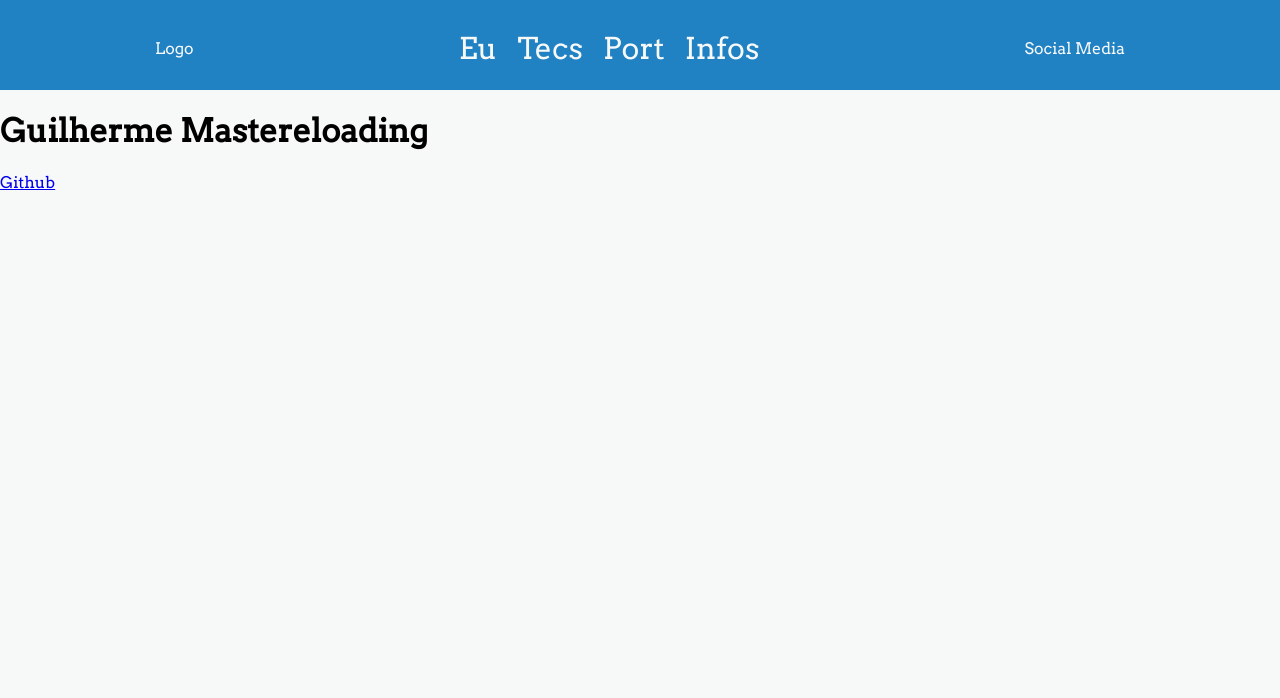
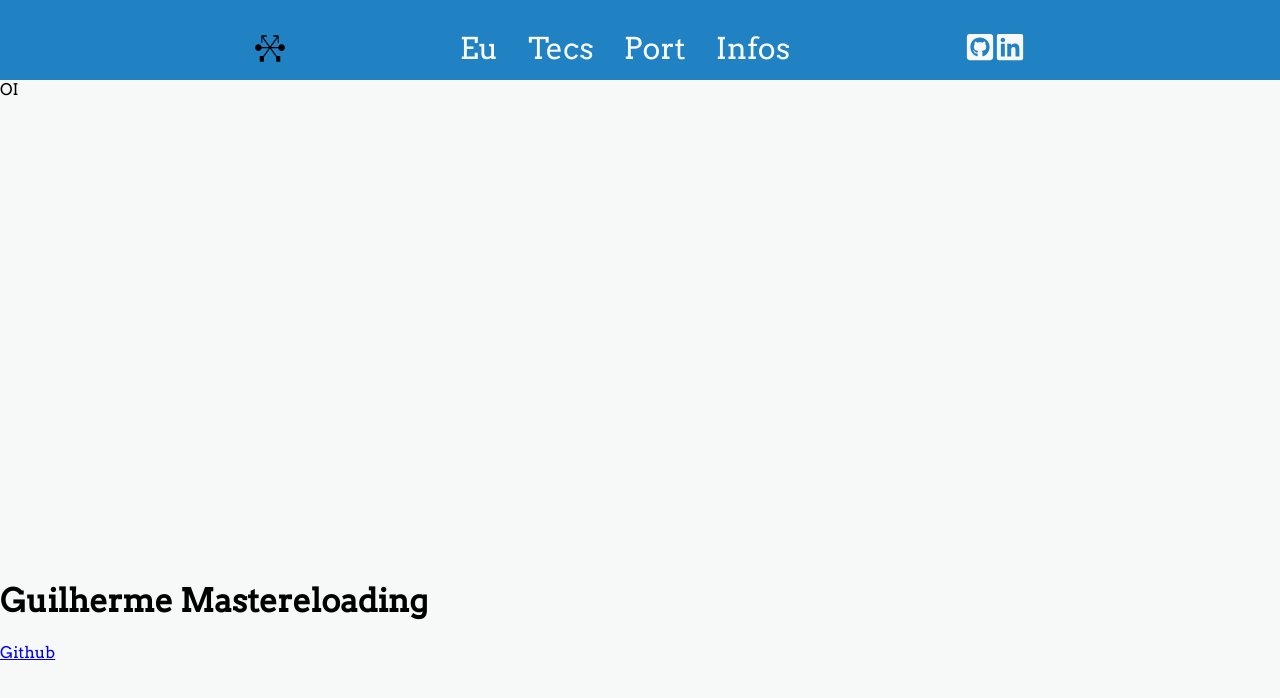
Before and after one commit to Mastereloading/guilherme-mastereloading, a React (Vite) app: page / in a window 1280 px wide. Shown: the top 698 px of the page. Built offline with nearby package versions, Linux system fonts and the light colour scheme.

Commit message:
Defined styles and fixed bugs

```diff
--- a/package.json
+++ b/package.json
@@ -11,6 +11,7 @@
   "dependencies": {
     "react": "^18.2.0",
     "react-dom": "^18.2.0",
+    "react-icons": "^4.4.0",
     "react-router-dom": "^6.3.0",
     "styled-components": "^5.3.5"
   },
--- /dev/null
+++ b/src/components/banner/Banner.tsx
@@ -0,0 +1,11 @@
+import { BannerContainer } from './styles'
+
+const Banner = () => {
+  return (
+    <BannerContainer>
+      OI
+    </BannerContainer>
+  )
+}
+
+export default Banner
--- /dev/null
+++ b/src/components/banner/styles.tsx
@@ -0,0 +1,7 @@
+import styled from 'styled-components'
+import colors from '../../styles/colors'
+
+export const BannerContainer = styled.div`
+    height: 60vh;
+    background-color: ${colors.white};
+`
--- a/src/components/header/Header.tsx
+++ b/src/components/header/Header.tsx
@@ -1,17 +1,16 @@
 import Menu from "../menu/Menu"
+import SocialMedia from "../social/SocialMedia"
 import { Container, HeaderContainer } from "./styles"
+
+import logo from '../../assets/logo.svg'
 
 const Header = () => {
     return (
       <HeaderContainer>
         <Container>
-          <div>
-            Logo
-          </div>
+          <img style={{ width: 30, color: 'blue'}} src={logo} />
           <Menu />
-          <div>
-            Social Media
-          </div>
+          <SocialMedia />
         </Container>
       </HeaderContainer>
     )
--- a/src/components/header/styles.tsx
+++ b/src/components/header/styles.tsx
@@ -2,13 +2,13 @@ import styled from 'styled-components'
 import colors from '../../styles/colors'
 
 export const HeaderContainer = styled.header`
-    height: 90px;
+    height: 10vh;
     background-color: ${colors.primary}
 `
 export const Container = styled.div`
     color: ${colors.white};
     width: 100%;
-    max-width: 1000px;
+    max-width: 100vh;
     margin: 0 auto;
     padding: 30px 15px;
     display: flex;
--- a/src/components/menu/Menu.tsx
+++ b/src/components/menu/Menu.tsx
@@ -1,5 +1,4 @@
 import { MenuContainer } from "./styles"
-
 
 const Menu = () => {
     return (
--- a/src/components/menu/styles.tsx
+++ b/src/components/menu/styles.tsx
@@ -11,8 +11,8 @@ export const MenuContainer = styled.nav`
         align-items: center;
         li{
             font-size: 30px;
-            margin-left: 10px;
-            margin-right: 10px;
+            margin-left: 15px;
+            margin-right: 15px;
             cursor: pointer;
             transition-duration: 1.5s;
             &:hover{
--- /dev/null
+++ b/src/components/social/SocialMedia.tsx
@@ -0,0 +1,13 @@
+import { FaGithubSquare, FaLinkedin } from "react-icons/fa"
+import { Container, Icon } from './styles'
+
+const SocialMedia = () => {
+  return (
+    <Container>
+      <FaGithubSquare style={{ width: 30,height: 30 }} />
+      <FaLinkedin style={{ width: 30,height: 30 }} />
+    </Container>
+  )
+}
+
+export default SocialMedia
--- /dev/null
+++ b/src/components/social/styles.tsx
@@ -0,0 +1,13 @@
+import styled from 'styled-components'
+import colors from '../../styles/colors'
+
+export const Container = styled.div`
+    display: center;
+    align-items: center
+`
+
+export const Icon = styled.svg`
+    background-color: red;
+    width: 30;
+    height: 30
+`
--- a/src/jsconfig.json
+++ /dev/null
@@ -1,6 +0,0 @@
-{
-    "compilerOptions": {
-        "baseUrl": "src"
-    },
-    "include": ["src"]
-}
--- a/src/pages/HomeScreen.tsx
+++ b/src/pages/HomeScreen/HomeScreen.tsx
@@ -1,10 +1,13 @@
-import Header from '../components/header/Header'
-import colors from '../styles/colors'
+import Header from '../../components/header/Header'
+import Banner from '../../components/banner/Banner'
+
+import colors from '../../styles/colors'
 
 const Home = () => {
   return (
     <div className="App">
       <Header />
+      <Banner />
       <div
         style={{
           backgroundColor: colors.white
--- a/src/pages/Routes.tsx
+++ b/src/pages/Routes.tsx
@@ -1,6 +1,6 @@
 import { BrowserRouter as Router, Routes as AppRoutes, Route } from 'react-router-dom'
 
-import Home from "./HomeScreen"
+import Home from "./HomeScreen/HomeScreen"
 
 const Routes = () => {
   return (
```
Also changed, not shown: src/assets/logo.svg (added), 1 other file (tests, documents, lock files or other folders).
